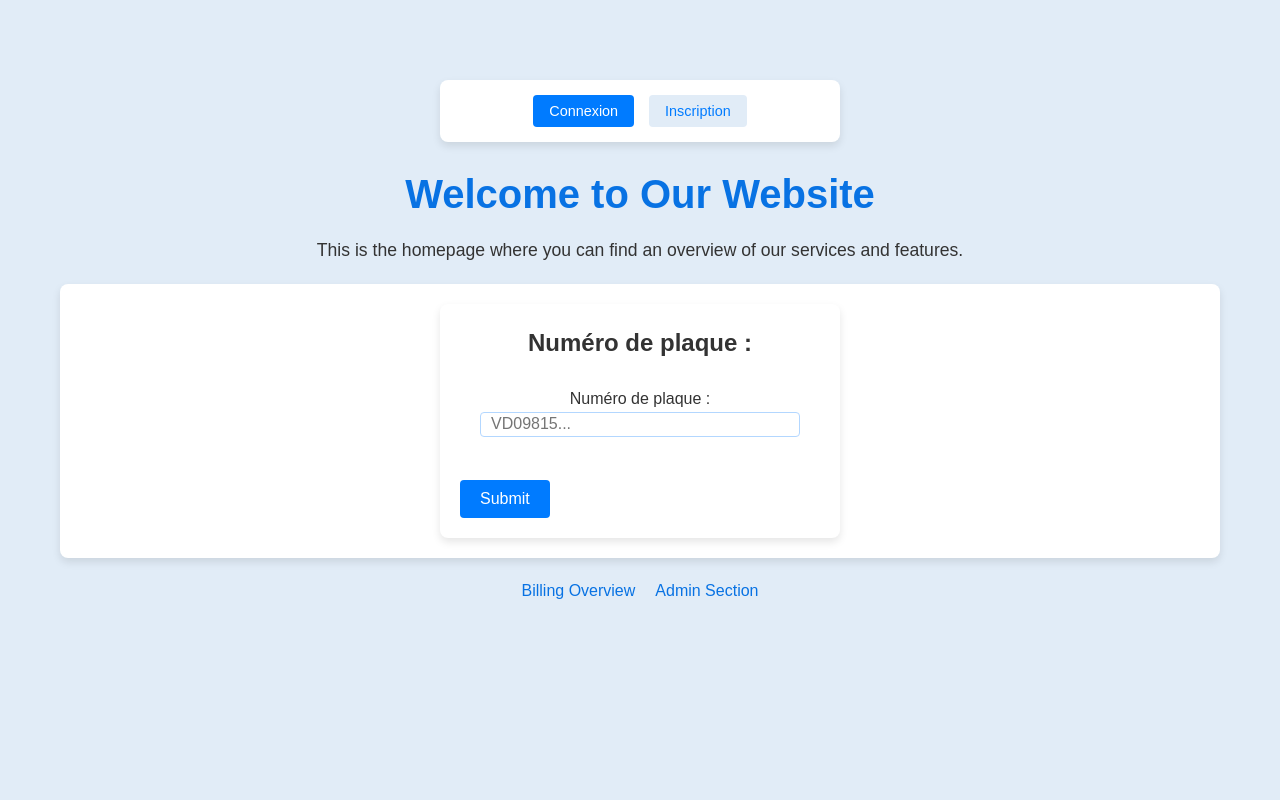
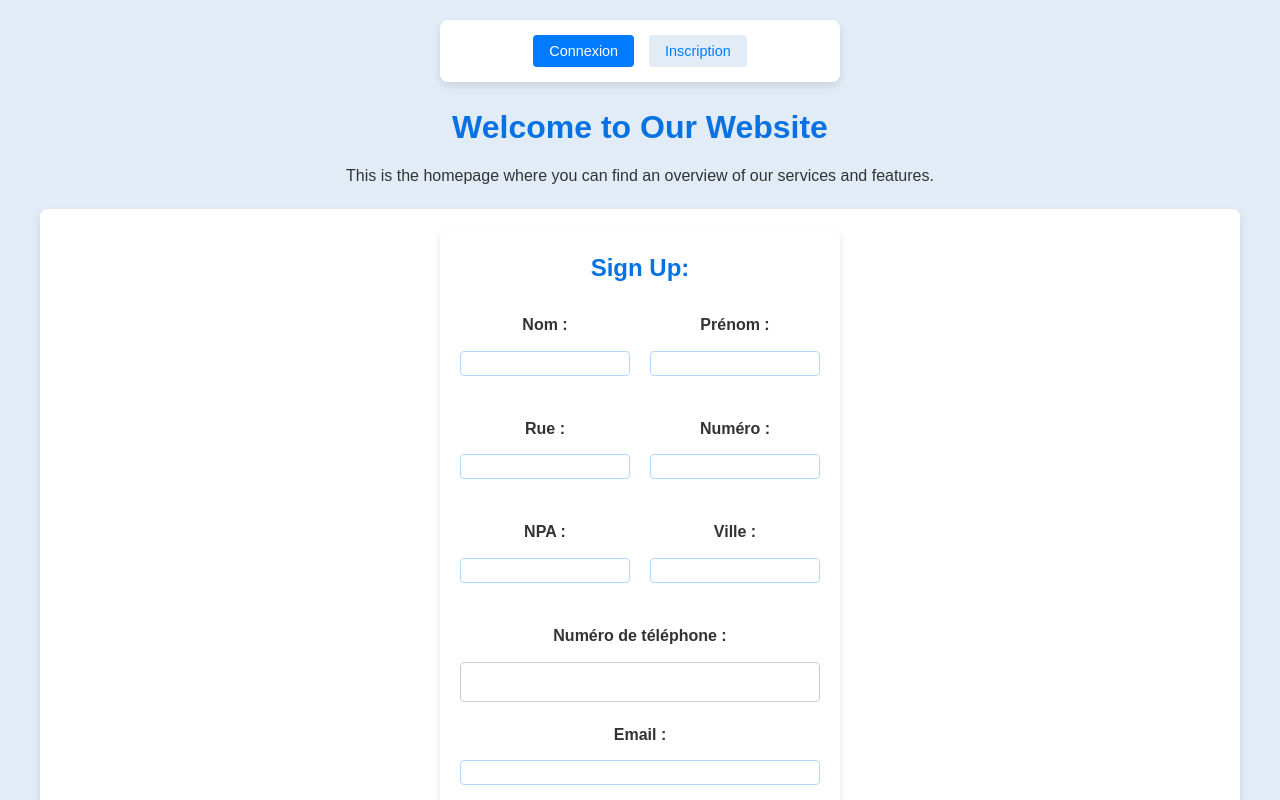
Before and after one commit to Jmuhleman/PDG_gr_12, a React (Create React App) app in the folder frontend/: page / in a window 1280 px wide. Both pictures are taken after a click on the button "Inscription". Shown: the top 800 px of the page. Built offline with nearby package versions, Linux system fonts and the light colour scheme.

Commit message:
Style home

```diff
--- a/frontend/src/client/Home/HomePage.jsx
+++ b/frontend/src/client/Home/HomePage.jsx
@@ -1,57 +1,93 @@
-import React, {useEffect, useState} from 'react';
+import React, { useEffect, useState } from 'react';
 import { Link } from 'react-router-dom';
 import { useCookies } from 'react-cookie';
 import SubmitForm from '../../components/SubmitForm';
 import AuthButtons from '../../components/AuthButtons';
 import { useClient } from '../hooks/useClient';
 import { useNavigate } from 'react-router-dom';
-import './home.css'
+import './home.css';
 
 function Home() {
+  // Form field configurations
   const PlateConfig = [
-        { id: 'plate', label: "Numéro de plaque : ", type: 'text', placeholder: "VD09815..." }
+    { id: 'plate', label: 'Numéro de plaque : ', type: 'text', placeholder: 'VD09815...', className: 'full-width' }
   ];
 
-    const LoginConfig =[
-        { id: 'email', label: 'Email', type: 'email', placeholder: 'Enter your email' },
-        { id: 'password', label: 'Password', type: 'password', placeholder: 'Enter your password' }
+  const LoginConfig = [
+    { id: 'email', label: 'Email', type: 'email', placeholder: 'Enter your email', className: 'full-width' },
+    { id: 'password', label: 'Password', type: 'password', placeholder: 'Enter your password', className: 'full-width' }
   ];
 
-    const SignIn =[
-
+  const SignUpConfig = [
+    { id: 'name', label: "Nom :", type: 'text', placeholder: '' },
+    { id: 'surname', label: "Prénom :", type: 'text', placeholder: '' },
+    { id: 'street', label: "Rue :", type: 'text', placeholder: '' },
+    { id: 'number', label: "Numéro :", type: 'text', placeholder: '', className: 'small' },
+    { id: 'prn', label: "NPA :", type: 'text', placeholder: '', className: 'small' },
+    { id: 'town', label: "Ville :", type: 'text', placeholder: '', className: 'fill' },
+    { id: 'phone', label: "Numéro de téléphone :", type: 'tel', placeholder: '', className: 'full-width' },
+    { id: 'email', label: "Email :", type: 'email', placeholder: '', className: 'full-width' },
+    { id: 'password', label: "Mot de passe :", type: 'password', placeholder: '', className: 'full-width' },
+    { id: 'confirmation', label: "Confirmer le mot de passe :", type: 'password', placeholder: '', className: 'full-width' },
+    { id: 'plate', label: "Numéro de plaque :", type: 'text', placeholder: 'VD09815...', className: 'full-width' }
   ];
 
 
-    const [showModal, setShowModal] = useState(false);
-    const {setClient } = useClient();
-    // eslint-disable-next-line no-unused-vars
+  // State management for showing forms
+  const [showLogin, setShowLogin] = useState(false);
+  const [showSignUp, setShowSignUp] = useState(false);
   const [cookies, setCookie] = useCookies(['client']);
+  const { setClient } = useClient();
   const navigate = useNavigate();
+
+  // Initialize cookies and client state
   useEffect(() => {
-        setClient({ value: "", haveAccount: false });
-        setCookie('client', { value: "", haveAccount: false }, { path: '/' });
-    }, []);
+    setClient({ value: '', haveAccount: false });
+    setCookie('client', { value: '', haveAccount: false }, { path: '/' });
+  }, [setClient, setCookie]);
 
+  // Handles plate number submission
   const handleSubmit = (formData) => {
-       if(formData.plate === "") return;
-        setCookie('client', {value: formData.plate, haveAccount: false }, { path: '/', expires: new Date(Date.now() + 1000*3600*24*7) });
+    if (!formData.plate) return;
+    setCookie(
+      'client',
+      { value: formData.plate, haveAccount: false },
+      { path: '/', expires: new Date(Date.now() + 1000 * 3600 * 24 * 7) }
+    );
     navigate('/billing_overview');
   };
 
-    const handleLogin = () => { setShowModal(true);
-
-        // Add your log in logic here, like showing a log in form or redirecting
+  // Navigate back to the home state
+  const goHome = () => {
+    setShowLogin(false);
+    setShowSignUp(false);
   };
 
-      const handleCloseModal = () => {
-        setShowModal(false);
-      }
+  const ReturnButton = (
+    <button type="button" onClick={goHome} className="submit-button">
+      {"Retour"}
+    </button>
+  );
 
-      // Function to handle the Sign Up button click
-    const handleSignUp = () => {
+  // Toggle form states
+  const handleLoginForm = () => {
+    setShowLogin(true);
+    setShowSignUp(false);
+  };
 
+  const handleSignUpForm = () => {
+    setShowSignUp(true);
+    setShowLogin(false);
+  };
 
-        // Add your sign up logic here, like showing a sign up form or redirecting
+  const handleLogin = (formData) => {
+    console.log('Login form submitted:', formData);
+    // Add actual login logic here
+  };
+
+  const handleSignUp = (formData) => {
+    console.log('Sign up form submitted:', formData);
+    // Add actual sign-up logic here
   };
 
   return (
@@ -59,33 +95,44 @@ function Home() {
       <AuthButtons
         buttonLogInText="Connexion"
         buttonSignUpText="Inscription"
-            onLogin={handleLogin}
-            onSignUp={handleSignUp}
+        onLogin={handleLoginForm}
+        onSignUp={handleSignUpForm}
       />
       <h1>Welcome to Our Website</h1>
       <p>This is the homepage where you can find an overview of our services and features.</p>
 
-            {!showModal && < SubmitForm
-                label="Numéro de plaque : "
+      {!showLogin && !showSignUp && (
+        <SubmitForm label="Numéro de plaque : " fieldsConfig={PlateConfig} onSubmit={handleSubmit} />
+      )}
 
-                fieldsConfig={PlateConfig}
-
-                onSubmit={handleSubmit}
-            />}
-
-            {showModal && < SubmitForm
+      {showLogin && (
+        <SubmitForm
           label="Login : "
           fieldsConfig={LoginConfig}
-                // onSubmit={handleLogin}
-            />}
+          onSubmit={handleLogin}
+          extraButton={ReturnButton}
+        />
+      )}
+
+      {showSignUp && (
+        <SubmitForm
+          label="Sign Up: "
+          fieldsConfig={SignUpConfig}
+          onSubmit={handleSignUp}
+          extraButton={ReturnButton}
+        />
+      )}
+
       <nav>
         <ul>
-                    <li><Link to="/billing_overview">Billing Overview</Link></li>
-                    <li><Link to="/admin">Admin Section</Link></li>
+          <li>
+            <Link to="/billing_overview">Billing Overview</Link>
+          </li>
+          <li>
+            <Link to="/admin">Admin Section</Link>
+          </li>
         </ul>
       </nav>
-
-
     </div>
   );
 }
--- a/frontend/src/client/Home/home.css
+++ b/frontend/src/client/Home/home.css
@@ -6,22 +6,24 @@ body {
 }
 
 /* Container Styling for Home Page */
-div {
+.container {
     text-align: center;
     padding: 20px;
+    max-width: 100%; /* Full width for mobile */
 }
 
 /* Heading Styling */
 h1 {
     color: #0872E3; /* Primary color for emphasis */
     margin-bottom: 10px;
+    font-size: 1.5em; /* Smaller font size for mobile */
 }
 
 /* Paragraph Styling */
 p {
     color: #333; /* Dark text color for readability */
     margin-bottom: 20px;
-    font-size: 1.1em;
+    font-size: 1em; /* Adjust font size for better readability on mobile */
 }
 
 /* SubmitForm Styling */
@@ -31,16 +33,19 @@ p {
     background-color: white;
     border-radius: 8px;
     box-shadow: 0 4px 8px rgba(0, 0, 0, 0.1);
-    max-width: 400px; /* Set max-width for better layout */
+    max-width: 100%; /* Full width on mobile */
+    width: 90%; /* Slight padding from screen edges */
 }
 
 /* Form Element Styling */
 .submit-form label {
     display: block;
-    margin-bottom: 10px;
+    margin-bottom: 5px; /* Reduced margin for better spacing on mobile */
     font-weight: bold;
+    text-align: left; /* Align labels to the left */
 }
 
+.submit-form input,
 .submit-form textarea {
     width: 100%;
     height: 40px; /* Adjust height for line entry */
@@ -49,8 +54,10 @@ p {
     border: 1px solid #ccc;
     border-radius: 4px;
     font-size: 1em;
+    box-sizing: border-box; /* Include padding and border in width */
 }
 
+/* Button Styling */
 .submit-form button {
     background-color: #0872E3; /* Primary button color */
     color: white;
@@ -59,6 +66,8 @@ p {
     border-radius: 4px;
     cursor: pointer;
     font-size: 1em;
+    width: 100%; /* Full width for mobile */
+    margin-top: 10px; /* Add space above the button */
 }
 
 .submit-form button:hover {
@@ -73,19 +82,47 @@ nav {
 nav ul {
     list-style-type: none;
     padding: 0;
+    display: flex;
+    justify-content: center; /* Center navigation items */
+    flex-wrap: wrap; /* Allow wrapping of items for better mobile experience */
 }
 
 nav li {
-    display: inline;
-    margin: 0 10px;
+    margin: 5px; /* Spacing between navigation items */
 }
 
 nav a {
     color: #0872E3; /* Primary link color */
     text-decoration: none;
-    font-size: 1em;
+    font-size: 0.9em; /* Adjust font size for mobile */
 }
 
 nav a:hover {
     text-decoration: underline;
 }
+
+/* Media Query for Tablets and Larger Screens */
+@media (min-width: 768px) {
+    .container {
+        max-width: 700px; /* Limit width on larger screens */
+    }
+
+    h1 {
+        font-size: 2em; /* Increase heading size */
+    }
+
+    .submit-form {
+        max-width: 500px; /* Restrict form width */
+    }
+
+    /* Adjust form fields to be side by side where applicable */
+    .submit-form .form-field-container {
+        display: grid;
+        grid-template-columns: repeat(2, 1fr); /* Two columns */
+        gap: 15px; /* Add spacing between fields */
+    }
+
+    .submit-form .form-field.full-width {
+        grid-column: span 2; /* Full width fields span both columns */
+    }
+}
--- a/frontend/src/components/InputFields.jsx
+++ b/frontend/src/components/InputFields.jsx
@@ -1,50 +1,38 @@
 import React from 'react';
 import PropTypes from 'prop-types';
+import './inputFields.css'; // Import the CSS for input fields
 
-// The InputFields component receives formData, handleChange, and fieldsConfig as props
 function InputFields({ formData, handleChange, fieldsConfig }) {
   return (
-    <>
-      {fieldsConfig.map((field) => (
-        <div key={field.id} className="input-group">
-          <label htmlFor={field.id}>{field.label}</label>
-          {field.type === 'textarea' ? (
-            <textarea
-              id={field.id}
-              className="form-input"
-              name={field.id}
-              value={formData[field.id]}
-              onChange={handleChange}
-              placeholder={field.placeholder}
-            />
-          ) : (
-            <input
-              id={field.id}
-              className="form-input"
-              type={field.type}
-              name={field.id}
-              value={formData[field.id]}
-              onChange={handleChange}
-              placeholder={field.placeholder}
-            />
-          )}
+    <div className="form-field-container">
+      {fieldsConfig.map(({ id, label, type, placeholder, className }) => (
+        <div key={id} className={`form-field ${className || ''}`}>
+          <label htmlFor={id} className="form-label">{label}</label>
+          <input
+            id={id}
+            name={id}
+            type={type}
+            placeholder={placeholder}
+            value={formData[id] || ''}
+            onChange={handleChange}
+            className="form-input"
+          />
         </div>
       ))}
-    </>
+    </div>
   );
 }
 
 InputFields.propTypes = {
-  formData: PropTypes.object.isRequired, // formData object containing values of inputs
-  handleChange: PropTypes.func.isRequired, // function to handle changes to inputs
-  fieldsConfig: PropTypes.arrayOf(
-    PropTypes.shape({
-      id: PropTypes.string.isRequired,
-      label: PropTypes.string.isRequired,
-      type: PropTypes.string.isRequired,
-      placeholder: PropTypes.string.isRequired,
-    })
-  ).isRequired,
+  formData: PropTypes.object.isRequired,
+  handleChange: PropTypes.func.isRequired,
+  fieldsConfig: PropTypes.arrayOf(PropTypes.shape({
+    id: PropTypes.string.isRequired,
+    label: PropTypes.string.isRequired,
+    type: PropTypes.string.isRequired,
+    placeholder: PropTypes.string,
+    className: PropTypes.string // Optional className for custom styles
+  })).isRequired
 };
 
 export default InputFields;
--- a/frontend/src/components/SubmitForm.jsx
+++ b/frontend/src/components/SubmitForm.jsx
@@ -7,7 +7,9 @@ function SubmitForm({
   label = 'Your Information:',
   buttonText = 'Submit',
   onSubmit = () => {}, // Default to an empty function if no handler is provided
-  fieldsConfig = [] // Default to an empty array if no configuration is provided
+  fieldsConfig = [], // Default to an empty array if no configuration is provided
+  extraButton = null,
+  layout = 'single-column' // Default to single-column layout
 }) {
   // Initialize state with an object to manage multiple inputs
   const [formData, setFormData] = useState(
@@ -38,10 +40,12 @@ function SubmitForm({
           formData={formData}
           handleChange={handleChange}
           fieldsConfig={fieldsConfig}
+          layout={layout} // Pass layout prop
         />
         <button type="submit" className="submit-button">
           {buttonText}
         </button>
+        {extraButton && <div className="extra-button-container">{extraButton}</div>}
       </form>
     </div>
   );
@@ -51,14 +55,15 @@ SubmitForm.propTypes = {
   label: PropTypes.string,
   buttonText: PropTypes.string,
   onSubmit: PropTypes.func,
-  fieldsConfig: PropTypes.arrayOf(
-    PropTypes.shape({
-      id: PropTypes.string.isRequired,
-      label: PropTypes.string.isRequired,
-      type: PropTypes.string.isRequired,
-      placeholder: PropTypes.string.isRequired,
-    })
-  ),
+  fieldsConfig: PropTypes.arrayOf(PropTypes.shape({
+    id: PropTypes.string.isRequired,
+    label: PropTypes.string.isRequired,
+    type: PropTypes.string.isRequired,
+    placeholder: PropTypes.string,
+    className: PropTypes.string // Optional className for custom styles
+  })).isRequired,
+  extraButon: PropTypes.element,
+  layout: PropTypes.oneOf(['single-column', 'two-column']) // Determine layout type
 };
 
 export default SubmitForm;
--- /dev/null
+++ b/frontend/src/components/inputFields.css
@@ -0,0 +1,57 @@
+/* Mobile-first: Single-column layout by default */
+.form-field-container {
+    display: grid;
+    grid-template-columns: 1fr; /* Single column */
+    gap: 15px; /* Space between items */
+    width: 100%; /* Full width of the container */
+    margin: 0 auto; /* Center the form */
+  }
+
+  /* Full-width fields to span the entire column */
+  .form-field.full-width {
+    grid-column: span 1; /* Full width in mobile view */
+  }
+
+  /* General styling for form fields */
+  .form-field {
+    display: flex;
+    flex-direction: column; /* Stack label and input vertically */
+    gap: 5px; /* Space between label and input */
+  }
+
+  /* Label styling */
+  .form-label {
+    font-size: 1rem;
+    color: #333; /* Dark grey for text */
+    font-weight: bold;
+  }
+
+  /* Input field styling */
+  .form-input {
+    width: 100%; /* Full width */
+    padding: 10px; /* Padding inside the input */
+    border: 1px solid #ccc; /* Light grey border */
+    border-radius: 4px; /* Rounded corners */
+    font-size: 1rem; /* Font size */
+    transition: border-color 0.3s ease; /* Smooth border color transition */
+  }
+
+  /* Focus styling for input fields */
+  .form-input:focus {
+    border-color: #0872E3; /* Primary color on focus */
+    outline: none;
+    box-shadow: 0 0 5px rgba(8, 114, 227, 0.2); /* Subtle shadow */
+  }
+
+  /* Media query for tablets and larger screens */
+  @media (min-width: 600px) {
+    .form-field-container {
+      grid-template-columns: repeat(2, 1fr); /* Two equal columns for larger screens */
+      gap: 20px; /* Increase gap for better spacing on larger screens */
+    }
+
+    /* Ensure full-width fields span both columns on larger screens */
+    .form-field.full-width {
+      grid-column: span 2; /* Full width across both columns */
+    }
+  }
--- a/frontend/src/components/submitForm.css
+++ b/frontend/src/components/submitForm.css
@@ -1,47 +1,87 @@
 /* Form container styling */
-.submit-form {
-  background-color: #ffffff; /* White background */
-  border-radius: 8px; /* Rounded corners */
-  box-shadow: 0 4px 8px rgba(0, 0, 0, 0.1); /* Subtle shadow */
-  padding: 20px; /* Padding inside the form */
-  max-width: 400px; /* Maximum width */
-  width: 100%; /* Full width up to max-width */
-  display: flex;
-  flex-direction: column; /* Stack items vertically */
-  margin: 0 auto; /* Center the form on the page */
+.container {
+  max-width: 1200px; /* Increase max-width for better layout on larger screens */
+  margin: 0 auto; /* Center the container horizontally */
+  padding: 5px; /* Padding inside the container */
+}
+
+/* Form styling */
+form {
+  display: grid; /* Use grid layout */
+  gap: 5px; /* Space between grid items */
+  grid-template-columns: 1fr; /* Default to single column layout */
+}
+
+/* Title styling */
+h2 {
+  grid-column: span 1; /* Span across single column by default */
+  color: #0872E3; /* Primary color */
+  margin-bottom: 20px; /* Margin below the title */
 }
 
 /* Label styling */
 .form-label {
   font-size: 1rem;
-  margin-bottom: 10px; /* Space below the label */
-  color: #333; /* Dark grey color for text */
+  margin-bottom: 8px;
+  color: #333;
 }
 
-/* Input styling */
+/* Input field styling */
 .form-input {
-  width: 100%; /* Full width */
-  padding: 10px; /* Padding inside the input */
-  border: 1px solid #ccc; /* Light grey border */
-  border-radius: 4px; /* Slightly rounded corners */
-  font-size: 1rem; /* Font size */
-  margin-bottom: 20px; /* Space below the input */
+  width: 100%;
+  padding: 10px 12px;
+  border: 1px solid #ccc;
+  border-radius: 6px;
+  font-size: 1rem;
+  transition: border-color 0.3s ease;
 }
 
-/* Submit button styling */
-.submit-button {
-  background-color: #007bff; /* Primary blue color */
-  color: #fff; /* White text color */
-  border: none; /* Remove default border */
-  padding: 10px 20px; /* Padding inside the button */
-  border-radius: 4px; /* Slightly rounded corners */
-  font-size: 1rem; /* Font size */
-  cursor: pointer; /* Pointer cursor on hover */
-  transition: background-color 0.3s ease; /* Smooth background color transition */
-  align-self: flex-start; /* Align button to the start of the form */
+.form-input:focus {
+  border-color: #0872E3;
+  outline: none;
+  box-shadow: 0 0 5px rgba(8, 114, 227, 0.2);
 }
 
-/* Submit button hover effect */
-.submit-button:hover {
-  background-color: #0056b3; /* Darker blue on hover */
+/* Button styling */
+.submit-button, .extra-button {
+  background-color: #0872E3;
+  color: white;
+  border: none;
+  padding: 12px 25px;
+  border-radius: 6px;
+  cursor: pointer;
+  font-size: 1em;
+  font-weight: 600;
+  transition: background-color 0.3s ease, transform 0.2s ease;
+  grid-column: span 1; /* Span across single column by default */
+  margin-top: 10px;
+  width: 100%; /* Make sure buttons take full width */
+  max-width: 200px; /* Control max width if needed */
+  box-sizing: border-box; /* Ensure padding/border are included in width */
 }
+
+.submit-button:hover, .extra-button:hover {
+  background-color: #0258B3;
+  transform: translateY(-2px);
+}
+
+.submit-button:active, .extra-button:active {
+  background-color: #014a8a;
+  transform: translateY(0);
+}
+
+/* Two-column layout for larger screens */
+@media (min-width: 768px) {
+  form {
+    grid-template-columns: repeat(2, 1fr); /* Two columns */
+  }
+
+  .form-input {
+    width: auto; /* Adjust width for grid items */
+  }
+
+  /* Specific styling for address fields */
+  .form-input.address {
+    grid-column: span 1; /* Make address fields span both columns on large screens */
+  }
+}
```
Also changed, not shown: frontend/src/components/Modal.jsx (deleted, +0 -19 lines). Lines whose indentation alone changed are shown as unchanged.
